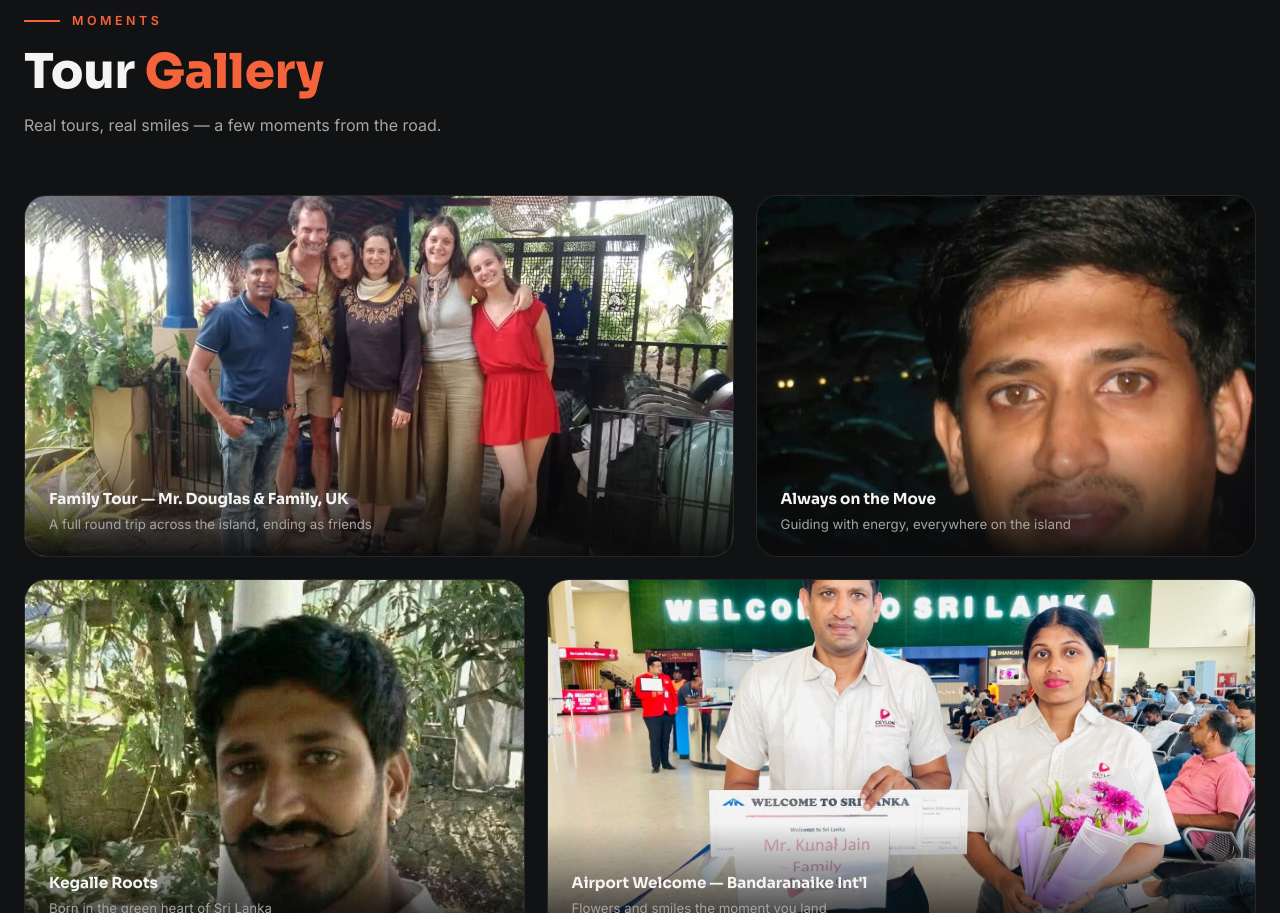
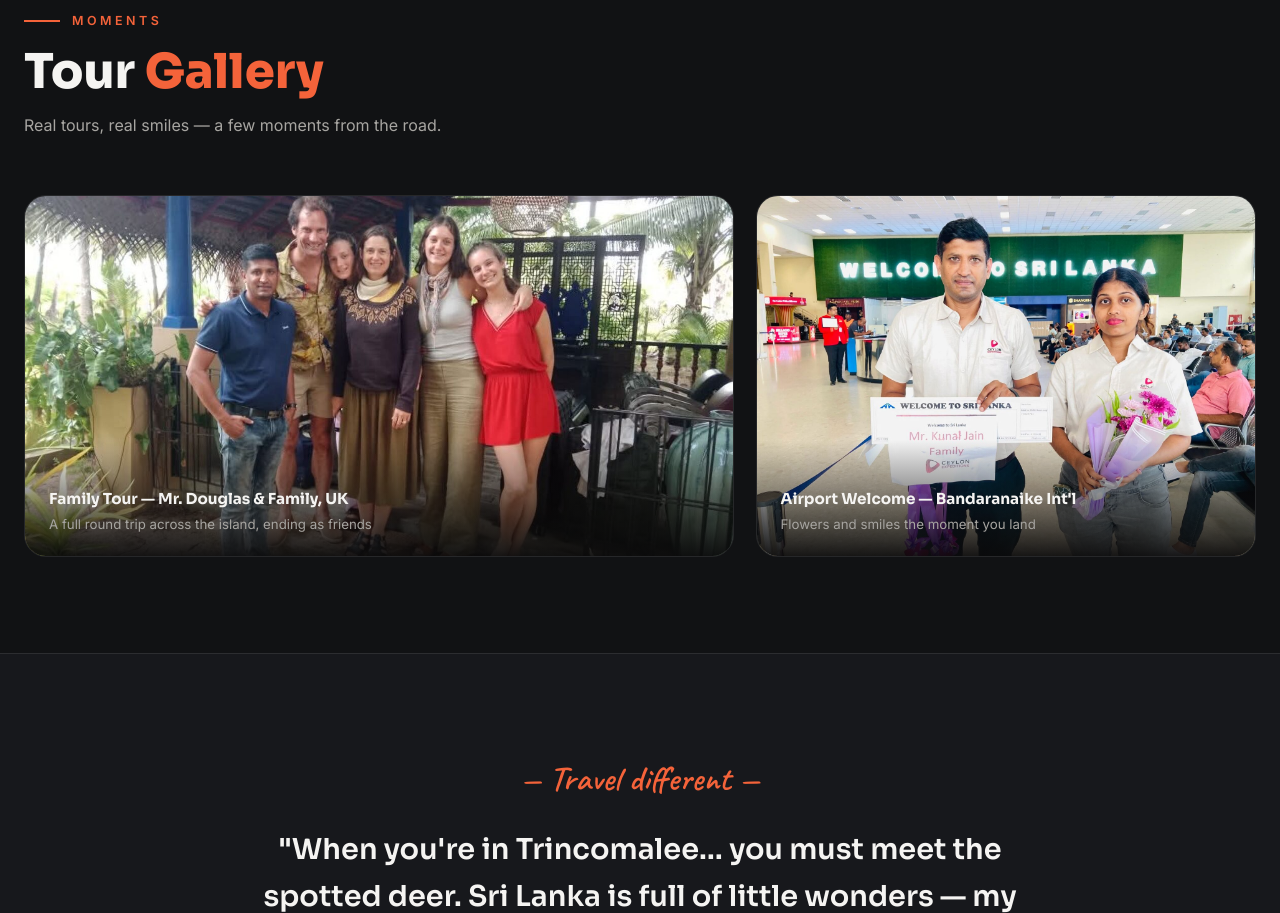
Before and after one commit to kasun-Dave/SameeraRajapakshe, a plain HTML site: page index.html in a window 1280 px wide. Shown: the part 2868-3781 px from the top of the page. Drawn offline with Linux system fonts and the light colour scheme.

Commit message:
Remove old photos: about uses cutout, gallery trimmed to 2 shots

```diff
--- a/index.html
+++ b/index.html
@@ -326,7 +326,7 @@
   <div class="wrap about-grid">
     <div class="about-photo rv-left rv">
       <div class="ring"></div>
-      <img src="images/sameera-smile.jpg" alt="Sameera smiling in a Sri Lankan garden">
+      <img src="images/sameera-cutout.webp" alt="Sameera Rajapaksha, Sri Lankan tour guide" style="object-fit:contain;object-position:center bottom;background:radial-gradient(circle at 50% 30%,#ff9d6b,#f4633a 60%,#d94414);padding-top:26px">
       <div class="tag">From Kegalle<small>Heart of Sri Lanka</small></div>
     </div>
     <div>
@@ -374,9 +374,7 @@
     </div>
     <div class="gallery-grid">
       <div class="shot g1 rv"><img src="images/tour-family-uk.jpg" alt="Sameera with a family from the UK on tour in Sri Lanka" loading="lazy"><div class="cap"><b>Family Tour — Mr. Douglas & Family, UK</b><span>A full round trip across the island, ending as friends</span></div></div>
-      <div class="shot g2 rv d1"><img src="images/sameera-portrait.jpg" alt="Sameera Rajapaksha portrait" loading="lazy" style="object-position:center 25%"><div class="cap"><b>Always on the Move</b><span>Guiding with energy, everywhere on the island</span></div></div>
-      <div class="shot g3 rv"><img src="images/sameera-smile.jpg" alt="Sameera in the Sri Lankan countryside" loading="lazy" style="object-position:center 30%"><div class="cap"><b>Kegalle Roots</b><span>Born in the green heart of Sri Lanka</span></div></div>
-      <div class="shot g4 rv d1"><img src="images/airport-welcome.jpg" alt="Airport welcome at Bandaranaike International Airport" loading="lazy"><div class="cap"><b>Airport Welcome — Bandaranaike Int'l</b><span>Flowers and smiles the moment you land</span></div></div>
+      <div class="shot g2 rv d1"><img src="images/airport-welcome.jpg" alt="Airport welcome at Bandaranaike International Airport" loading="lazy"><div class="cap"><b>Airport Welcome — Bandaranaike Int'l</b><span>Flowers and smiles the moment you land</span></div></div>
     </div>
   </div>
 </section>
```
